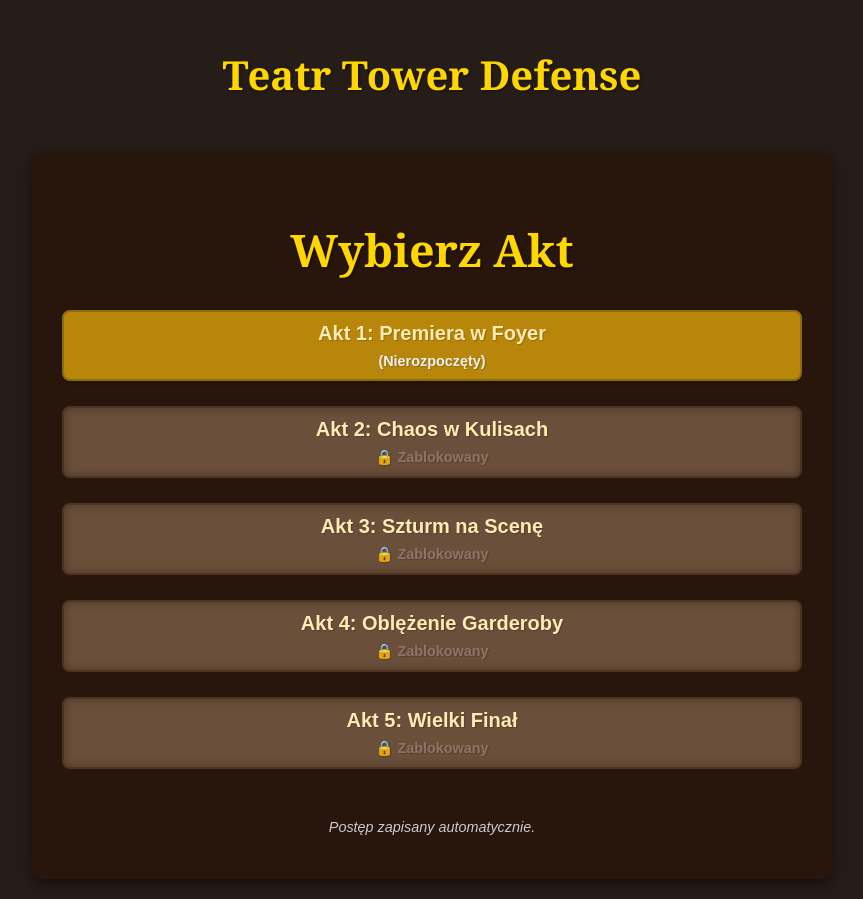
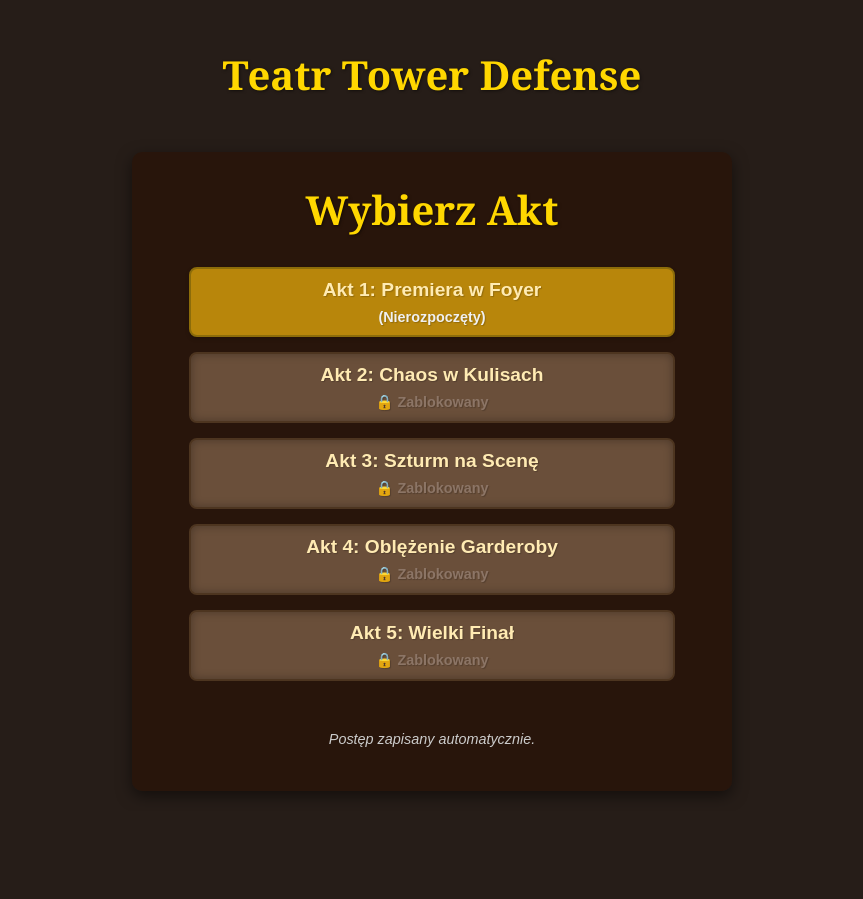
Before and after one commit to madkidgaming/Teatralny-Tower-Defence, a plain HTML site: page index.html in a window 1280 px wide. Shown: the whole page, without its empty margins (208-1071 px from the left). After the commit the page ends 811 px from the top, so only its background shows below. Drawn offline with Linux system fonts and the light colour scheme.

Commit message:
UPDATE 0.2

```diff
--- a/css/style.css
+++ b/css/style.css
@@ -1,9 +1,9 @@
 body {
     font-family: 'Arial', sans-serif;
     display: flex;
-    flex-direction: column; /* Zmienione z powrotem na column dla ogólnego layoutu strony */
-    align-items: center;
-    justify-content: flex-start; /* Wyrównanie do góry, menu i gra będą pod tytułem */
+    flex-direction: column;
+    align-items: center; /* Wyśrodkowuje #pageTitle, #mainMenu, #gameLayout poziomo */
+    justify-content: flex-start;
     background-color: rgba(20, 10, 5, 0.92);
     color: #f0f0f0;
     margin: 0;
@@ -20,17 +20,16 @@ h1#pageTitle {
     margin-bottom: 20px;
     font-size: 2.5em;
     text-align: center;
-    width: 100%;
 }
 
 #gameLayout {
-    display: flex; /* Ukrywany/pokazywany przez JS */
+    display: flex; /* Kontrolowane przez .hidden/.visible */
     flex-direction: row;
     align-items: flex-start;
     gap: 20px;
-    max-width: 1400px;
+    max-width: 1400px; /* Maksymalna szerokość całego układu gry */
     width: 100%;
-    margin-top: 20px; /* Odstęp od tytułu strony */
+    margin-top: 20px;
 }
 
 #leftUiPanel, #rightUiPanel {
@@ -47,7 +46,7 @@ h1#pageTitle {
 }
 #leftUiPanel {
     min-width: 200px;
-    max-width: 250px; /* Ograniczenie, żeby nie był za szeroki */
+    max-width: 250px;
 }
 #rightUiPanel {
     min-width: 220px;
@@ -58,6 +57,7 @@ h1#pageTitle {
     display: flex;
     flex-direction: column;
     align-items: center;
+    /* Canvas sam w sobie zdefiniuje swoją szerokość, więc ten kontener się dostosuje */
 }
 
 canvas {
@@ -112,7 +112,7 @@ canvas {
 }
 
 .ui-button.disabled {
-    background-color: #555 !important; /* Ważne, żeby nadpisać hover */
+    background-color: #555 !important;
     color: #999 !important;
     cursor: not-allowed !important;
     border-color: #444 !important;
@@ -127,21 +127,17 @@ canvas {
 .panel-stat strong {
     color: #ffd700;
 }
-#uiMessages {
-    transition: opacity 0.3s ease-in-out;
-    opacity: 0; /* Domyślnie przezroczyste, JS ustawi opacity na 1 */
-}
 
+/* --- Style dla Menu --- */
 .menu-screen {
-    /* display: none; klasa .hidden to robi */
+    display: flex; /* Kontrolowane przez .hidden/.visible, ale domyślnie flex */
     flex-direction: column;
     align-items: center;
     justify-content: center;
-    /* Usunięto position:absolute, bo menu będzie teraz częścią normalnego przepływu pod tytułem */
     width: 100%;
-    max-width: 800px; /* Ograniczenie szerokości menu */
-    margin-top: 30px; /* Odstęp od tytułu */
-    background-color: rgba(40, 20, 10, 0.88); /* Nieco inne tło dla menu, żeby odróżnić od tła strony */
+    max-width: 600px; /* Zmniejszyłem trochę dla bardziej zwartego wyglądu menu */
+    margin-top: 30px;
+    background-color: rgba(40, 20, 10, 0.9); /* Nieco jaśniejsze niż tło body */
     color: white;
     z-index: 10;
     padding: 30px;
@@ -154,30 +150,36 @@ canvas {
 .menu-screen h2 {
     font-family: 'Georgia', serif;
     color: #ffd700;
+    margin-top: 0;
     margin-bottom: 30px;
-    font-size: 2.8em;
+    font-size: 2.5em; /* Trochę mniejszy nagłówek menu */
     text-shadow: 1px 1px 3px rgba(0,0,0,0.5);
 }
 
 #levelSelection {
     display: flex;
-    flex-wrap: wrap;
-    gap: 25px;
+    flex-direction: column; /* Przyciski jeden pod drugim */
+    gap: 15px;
     justify-content: center;
+    align-items: center; /* Wyśrodkowuje przyciski w kontenerze */
     margin-bottom: 30px;
+    width: 100%; /* Kontener zajmuje całą szerokość .menu-screen (do max-width) */
 }
 
 .level-button {
     background-color: #8B4513;
     color: white;
     border: 3px solid #54311a;
-    padding: 20px 30px;
+    padding: 15px 20px; /* Dostosowany padding */
     font-size: 1.1em;
     font-family: 'Georgia', serif;
     cursor: pointer;
     border-radius: 10px;
     text-align: center;
-    min-width: 220px;
+    min-width: 300px; /* Stała minimalna szerokość */
+    max-width: 90%;   /* Maksymalnie 90% szerokości rodzica (#levelSelection) */
+    width: auto;      /* Szerokość dostosuje się do zawartości, ale ograniczona przez min/max */
+    box-sizing: border-box;
     box-shadow: 0 4px 8px rgba(0,0,0,0.3);
     transition: background-color 0.2s, transform 0.15s, box-shadow 0.15s;
 }
@@ -203,7 +205,7 @@ canvas {
 
 .level-button .level-name {
     display: block;
-    font-size: 1.25em;
+    font-size: 1.2em; /* Nieco większa nazwa aktu */
     font-weight: bold;
     margin-bottom: 8px;
     color: #ffebb3;
@@ -226,9 +228,10 @@ canvas {
     margin-top: 20px;
 }
 
+/* Ukrywanie/pokazywanie ekranów */
 .hidden {
     display: none !important;
 }
 .visible {
-    display: flex !important; /* Główne kontenery używają flex */
+    display: flex !important;
 }
--- a/index.html
+++ b/index.html
@@ -9,7 +9,7 @@
 <body>
     <h1 id="pageTitle">Teatr Tower Defense</h1>
 
-    <div id="gameLayout" class="hidden">
+    <div id="gameLayout" class="hidden"> <!-- Kontener dla gry i UI, początkowo ukryty -->
         <div id="leftUiPanel">
             <div class="ui-panel-section">
                 <h3>Statystyki Gry</h3>
@@ -31,7 +31,7 @@
 
         <div id="gameCanvasContainer">
             <canvas id="gameCanvas"></canvas>
-            <div id="inGameUI">
+            <div id="inGameUI"> <!-- Przyciski pod canvasem -->
                 <button id="pauseButton" class="ui-button">Pauza</button>
                 <button id="returnToMenuButtonGame" class="ui-button hidden">Menu Główne</button>
             </div>
@@ -42,7 +42,7 @@
                 <h3>Akcje</h3>
                 <button id="uiButtonStartWave" class="ui-button">Start Fali</button>
             </div>
-            <div id="towerUpgradePanel" class="ui-panel-section hidden">
+            <div id="towerUpgradePanel" class="ui-panel-section hidden"> <!-- Panel ulepszeń wieży -->
                 <h3 id="upgradePanelTowerName">Ulepsz Wieżę</h3>
                 <button id="uiButtonUpgradeDamage" class="ui-button">Obrażenia+ (<span class="cost">0</span> Ap.)</button>
                 <button id="uiButtonUpgradeFireRate" class="ui-button">Szybkostrzelność+ (<span class="cost">0</span> Ap.)</button>
@@ -50,19 +50,21 @@
             </div>
             <div class="ui-panel-section">
                 <h3>Komunikaty</h3>
-                <div id="uiMessages" style="min-height: 50px; background: rgba(0,0,0,0.2); padding: 5px; border-radius: 4px; color: #ffd700; font-weight: bold;">
+                <div id="uiMessages" style="min-height: 50px; background: rgba(0,0,0,0.2); padding: 5px; border-radius: 4px; color: #ffd700; font-weight: bold; transition: opacity 0.3s ease-in-out; opacity: 0;">
                 </div>
             </div>
         </div>
     </div>
 
-    <div id="mainMenu" class="menu-screen visible">
+    <div id="mainMenu" class="menu-screen visible"> <!-- Menu główne, początkowo widoczne -->
         <h2>Wybierz Akt</h2>
-        <div id="levelSelection"></div>
+        <div id="levelSelection">
+            <!-- Poziomy będą generowane przez JS -->
+        </div>
         <p id="saveStatus">Postęp gry jest zapisywany automatycznie.</p>
     </div>
 
-    <div id="pauseMenu" class="menu-screen hidden">
+    <div id="pauseMenu" class="menu-screen hidden"> <!-- Ekran pauzy, początkowo ukryty -->
         <h2>Pauza</h2>
         <button id="resumeButton" class="ui-button">Wznów</button>
         <button id="menuFromPauseButton" class="ui-button">Menu Główne</button>
```
